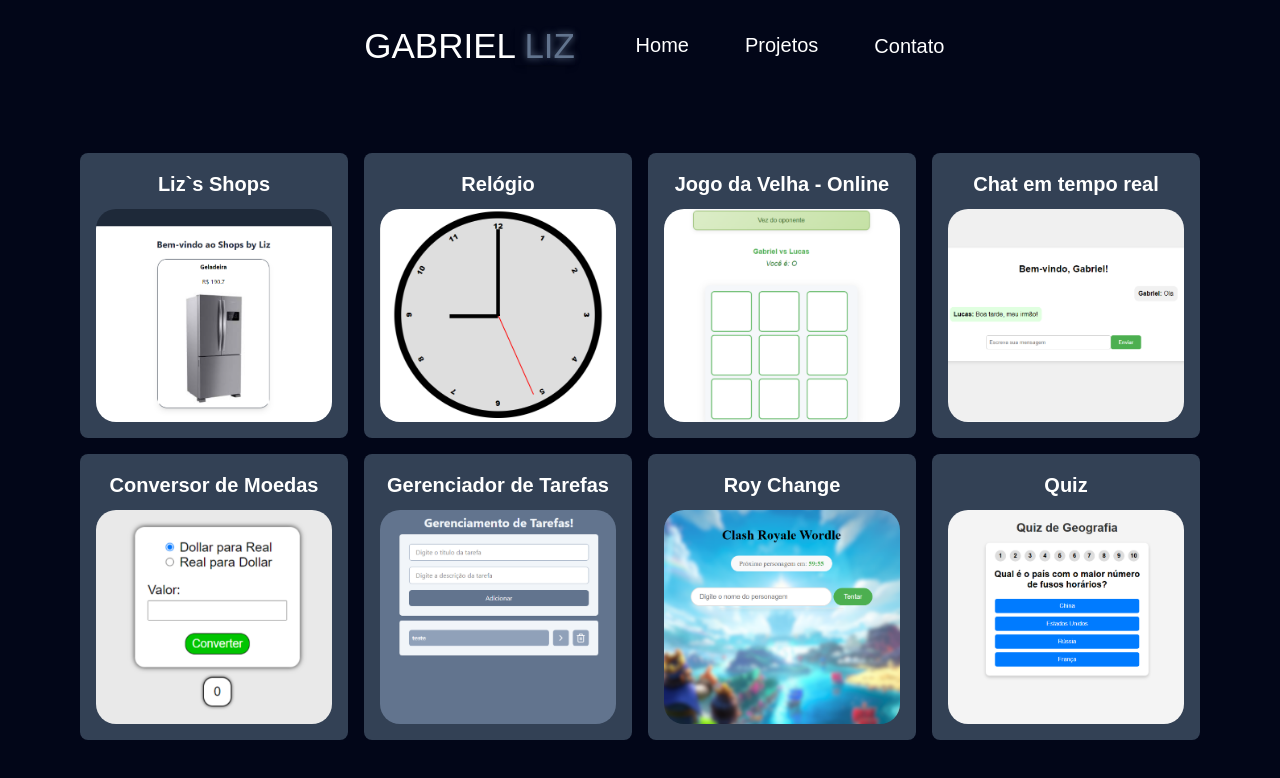
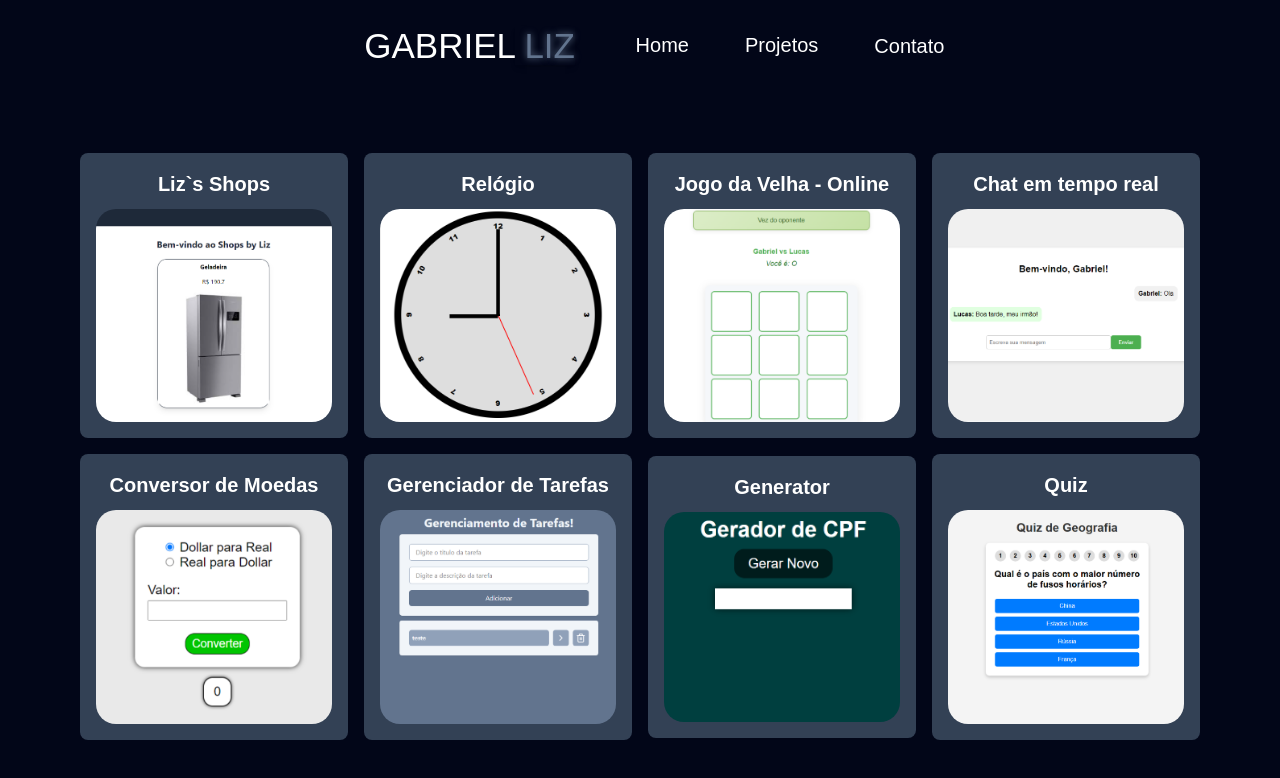
Before and after one commit to GabrielLNascimento/portifolio, a React (Vite) app: page /projects in a window 1280 px wide. Shown: the top 778 px of the page. Built offline with nearby package versions, Linux system fonts and the light colour scheme.

Commit message:
feat: new project generator of cpf

```diff
--- a/src/pages/Projects.jsx
+++ b/src/pages/Projects.jsx
@@ -2,7 +2,7 @@ import './css/Projects.css'; // Importando o arquivo CSS
 import clockImage from '/assets/img/clock.png';
 import convertImage from '/assets/img/conversorMoedas.png';
 import gerenciadorImage from '/assets/img/gerenciadortarefas.png';
-import roychange from '/assets/img/roychange.png';
+import geradorcpf from '/assets/img/geradorcpf.png'
 import quiz from '/assets/img/quiz.png';
 import jogovelha from '/assets/img/jogo-velha.png';
 import lizShops from '/assets/img/liz-shops.png';
@@ -86,12 +86,12 @@ const Projects = () => {
                 </div>
             </a>
 
-            <a href="https://roychange.onrender.com/" target="_blank">
+            <a href="https://gerador-cpf-delta.vercel.app/" target="_blank">
                 <div className="project-item">
-                    <span className="project-title">Roy Change</span>
+                    <span className="project-title">Generator</span>
                     <img
-                        src={roychange}
-                        alt="Roy Change"
+                        src={geradorcpf}
+                        alt="Gerador de CPF"
                         className="project-img"
                     />
                 </div>
```
Also changed, not shown: public/assets/img/geradorcpf.png (added).
